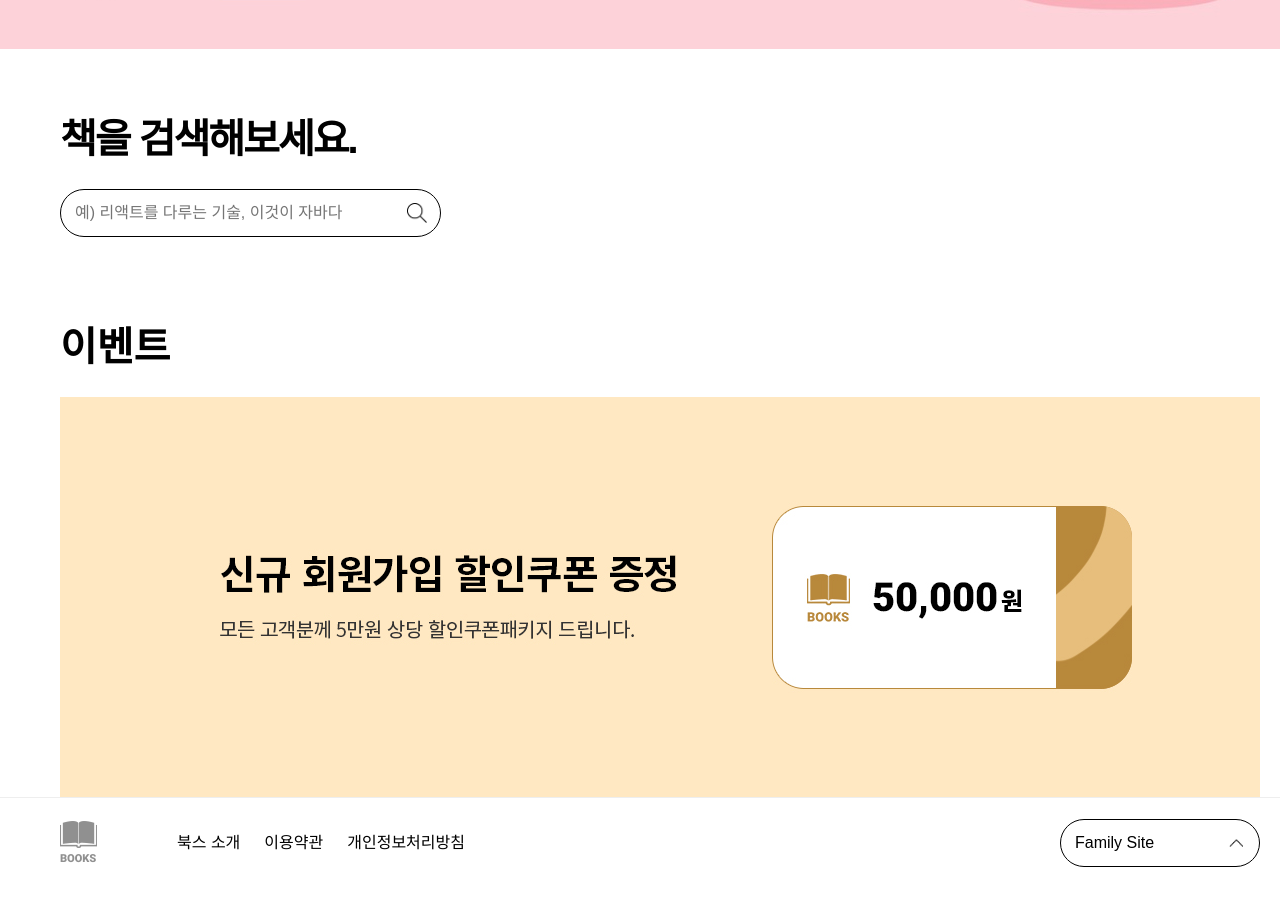
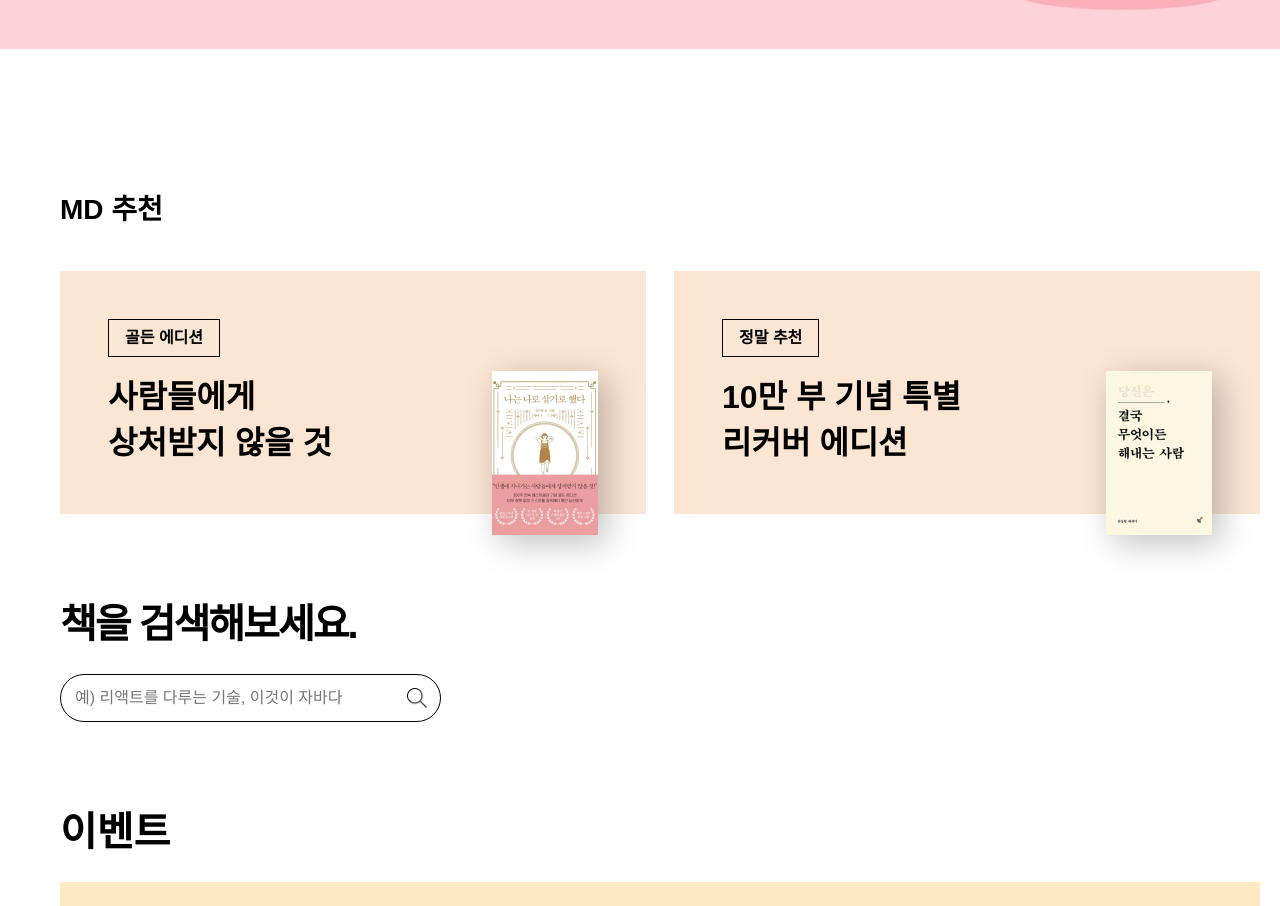
Before and after one commit to wangkodok/book-project, a React (Create React App) app in the folder project/: page / in a window 1280 px wide. Shown: the part 1406-2312 px from the top of the page. Built offline with nearby package versions, Linux system fonts and the light colour scheme.

Commit message:
"MD 추천" 콘텐츠 추가

```diff
--- /dev/null
+++ b/project/src/components/BookMd.jsx
@@ -0,0 +1,85 @@
+import Inner from "StyledCommon";
+import MdBook01 from "assets/md_book_01.jpg";
+import MdBook02 from "assets/md_book_02.jpg";
+import styled from "styled-components";
+
+export default function BookMd() {
+  return (
+    <SectionBookMd>
+      <Inner padding="80px 0">
+        <h3 className="title_h3">MD 추천</h3>
+        <ul className="list">
+          <li className="item">
+            <div className="text-wrap">
+              <strong>골든 에디션</strong>
+              <p>
+                사람들에게
+                <br /> 상처받지 않을 것
+              </p>
+            </div>
+            <figure>
+              <img src={MdBook01} alt="" />
+            </figure>
+          </li>
+          <li className="item">
+            <div className="text-wrap">
+              <strong>정말 추천</strong>
+              <p>
+                10만 부 기념 특별
+                <br /> 리커버 에디션
+              </p>
+            </div>
+            <figure>
+              <img src={MdBook02} alt="" />
+            </figure>
+          </li>
+        </ul>
+      </Inner>
+    </SectionBookMd>
+  );
+}
+
+const SectionBookMd = styled.section`
+  .title_h3 {
+    font-size: 28px;
+    font-weight: 900;
+    margin: 0 0 40px 0;
+  }
+
+  .list {
+    display: flex;
+    justify-content: space-between;
+  }
+
+  .item {
+    position: relative;
+    display: flex;
+    justify-content: space-between;
+    width: calc(50% - 14px);
+    padding: 48px;
+    box-sizing: border-box;
+    background-color: #fbe5d3;
+  }
+
+  .text-wrap {
+    strong {
+      display: inline-block;
+      padding: 6px 16px;
+      margin: 0 0 17px 0;
+      border: 1px solid #000;
+    }
+
+    p {
+      font-size: 32px;
+      font-weight: 700;
+      line-height: 46px;
+    }
+  }
+
+  figure {
+    position: absolute;
+    top: 100px;
+    right: 48px;
+    box-shadow: 8px 8px 32px rgba(0, 0, 0, 0.25);
+  }
+`;
--- a/project/src/components/main/BookSearch.jsx
+++ b/project/src/components/main/BookSearch.jsx
@@ -5,6 +5,7 @@ import styled from "style/main/BookSearch.module.css";
 import BookSearchResult from "./BookSearchResult";
 import BookOfTheMonth from "components/BookOfTheMonth";
 import Banner from "components/Banner";
+import BookMd from "components/BookMd";
 
 function BookSearch({
   onChange,
@@ -20,6 +21,7 @@ function BookSearch({
     <>
       <BookOfTheMonth />
       <Banner />
+      <BookMd />
       <section>
         <div className={styled.bookSearch}>
           <h1>책을 검색해보세요.</h1>
```
Also changed, not shown: project/src/assets/md_book_01.jpg (added), project/src/assets/md_book_02.jpg (added).
